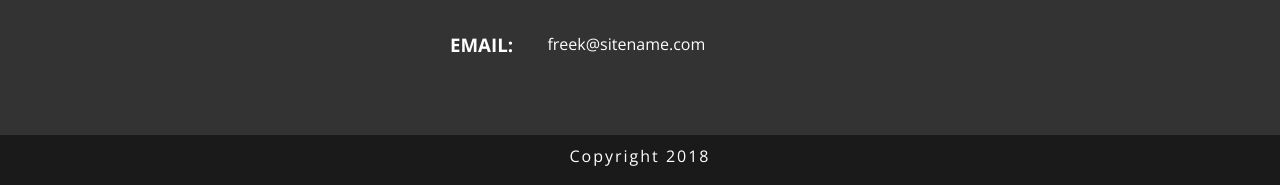
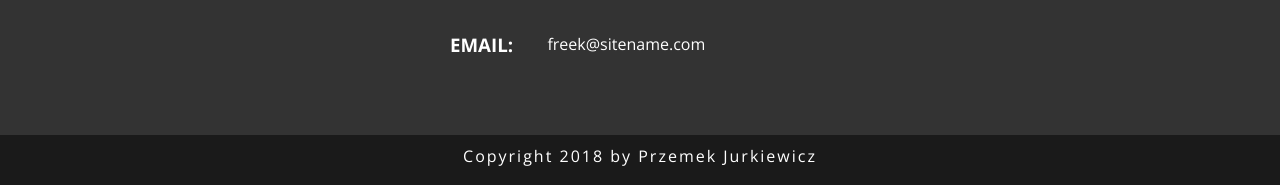
Before and after one commit to Przemiks/First-non-RWD-WEB, a plain HTML site: page index.html in a window 1280 px wide. Shown: the part 2492-2677 px from the top of the page. Drawn offline with nearby package versions, Linux system fonts and the light colour scheme.

Commit message:
add comments into index.html

```diff
--- a/index.html
+++ b/index.html
@@ -8,6 +8,7 @@
 </head>
 
 <body>
+    <!-- header -->
     <header class="cf">
         <nav class="container cf">
             <img src="http://placehold.it/150x30" alt="LOGO">
@@ -21,11 +22,15 @@
             </ul>
         </nav>
     </header>
+    <!-- end of header -->
+    <!-- jumbotron -->
     <section class="hero">
         <div class="slogan">
             <h1><span>Here you can type</span> <br>your company <br>slogan</h1>
         </div>
     </section>
+    <!-- end of jumbotron -->
+    <!-- about -->
     <section class="icons">
         <div class="container">
             <div class="row">
@@ -47,6 +52,8 @@
             </div>
         </div>
     </section>
+    <!-- end of about -->
+    <!-- futuren -->
     <section class="works">
         <div class="container">
             <div class="row">
@@ -57,6 +64,8 @@
             </div>
         </div>
     </section>
+    <!-- end of futured -->
+    <!-- gallery -->
     <section class="gallery">
         <div class="row photo ">
             <div class="picture col-2 col-m-12">
@@ -147,6 +156,8 @@
             </div>
         </div>
     </section>
+    <!-- end of gallery -->
+    <!-- employes -->
     <section class="container">
         <div class="row employees">
             <div class="container_emp">
@@ -179,6 +190,8 @@
             </div>
         </div>
     </section>
+    <!-- end of employes -->
+    <!-- promo -->
     <section class="awesome">
         <div class="container">
             <div class="row pictures">
@@ -197,6 +210,8 @@
             </div>
         </div>
     </section>
+    <!-- end of promo -->
+    <!-- numbers -->
     <section class="statistic">
         <div class="container">
             <div class="row">
@@ -219,6 +234,8 @@
             </div>
         </div>
     </section>
+    <!-- end of numbers -->
+    <!-- contact -->
     <section class="social">
         <div class="container">
             <div class="row">
@@ -265,9 +282,11 @@
                 </div>
             </div>
         </div>
+        <!-- end of contact -->
+        <!-- footer -->
         <div class="footer">
-    		<p>Copyright <span>2018</span></p>
-    	</div>
+            <p>Copyright <span>2018</span> by <span>Przemek Jurkiewicz</span></p>
+        </div>
     </section>
 </body>
 
```
